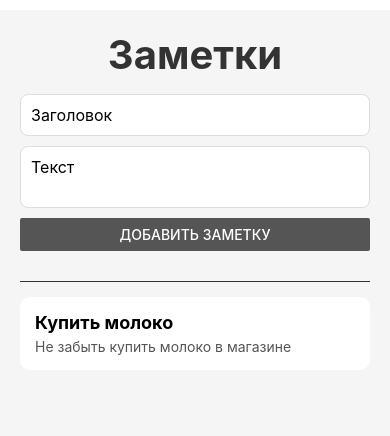
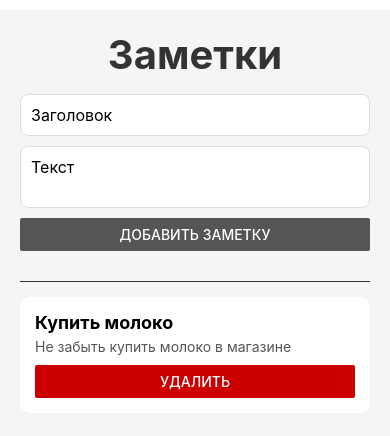
Before and after one commit to Danila7502/MobileNotesApp, a React Native app: screen / in a window 390 px wide. Shown: the top 436 px of the page. Built offline with nearby package versions, Linux system fonts and the light colour scheme.

Commit message:
5 - кнопка удаления

```diff
--- a/App.js
+++ b/App.js
@@ -17,6 +17,10 @@
       setTitle('');
       setText('');
     }
+  };
+
+  const deleteNote = (id) => {
+    setNotes(notes.filter(note => note.id !== id));
   };
 
   return (
@@ -49,6 +53,9 @@
           <View style={styles.noteCard}>
             <Text style={styles.noteTitle}>{item.title}</Text>
             <Text style={styles.noteText}>{item.text}</Text>
+            <View style={{ marginTop: 10 }}>
+              <Button title="Удалить" onPress={() => deleteNote(item.id)} color="#c00" />
+            </View>
           </View>
         )}
       />
```
